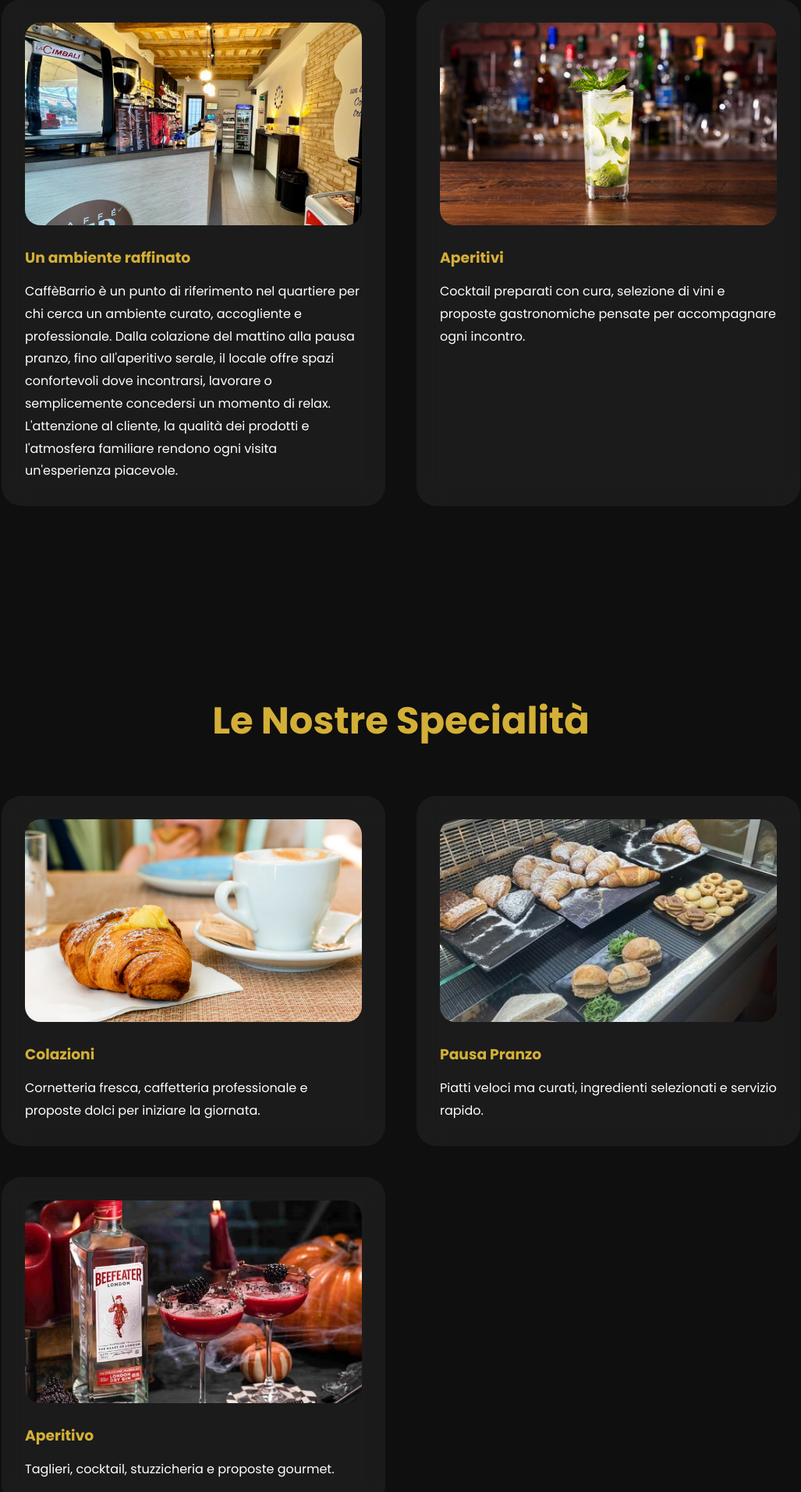
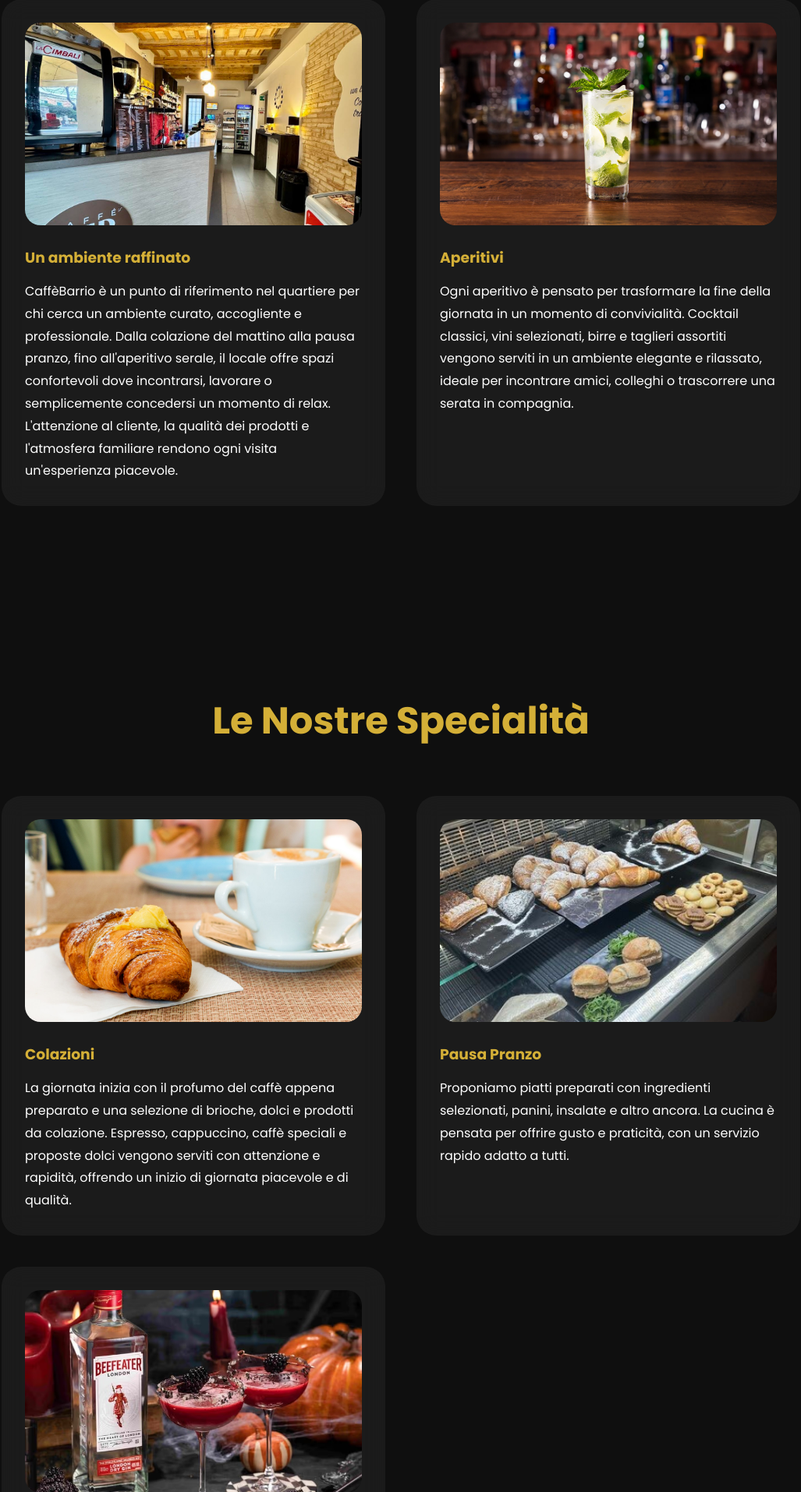
Before and after one commit to ProgrammerPCX/caff-barrio, a Flask app: page / in a window 1280 px wide. Shown: the part 1053-2967 px from the top of the page at 78% size, without its empty margins (126-1153 px from the left). Run offline with Flask 3, Linux system fonts and the light colour scheme.

Commit message:
Update index.html

```diff
--- a/templates/index.html
+++ b/templates/index.html
@@ -49,9 +49,8 @@ L'attenzione al cliente, la qualità dei prodotti e l'atmosfera familiare rendon
 
 <p>
 
-Cocktail preparati con cura,
-selezione di vini e proposte gastronomiche
-pensate per accompagnare ogni incontro.
+Ogni aperitivo è pensato per trasformare la fine della giornata in un momento di convivialità.
+Cocktail classici, vini selezionati, birre e taglieri assortiti vengono serviti in un ambiente elegante e rilassato, ideale per incontrare amici, colleghi o trascorrere una serata in compagnia.
 
 </p>
 
@@ -77,9 +76,8 @@ Le Nostre Specialità
 
 <p>
 
-Cornetteria fresca,
-caffetteria professionale
-e proposte dolci per iniziare la giornata.
+La giornata inizia con il profumo del caffè appena preparato e una selezione di brioche, dolci e prodotti da colazione.
+Espresso, cappuccino, caffè speciali e proposte dolci vengono serviti con attenzione e rapidità, offrendo un inizio di giornata piacevole e di qualità.
 
 </p>
 
@@ -93,9 +91,8 @@ e proposte dolci per iniziare la giornata.
 
 <p>
 
-Piatti veloci ma curati,
-ingredienti selezionati
-e servizio rapido.
+Proponiamo piatti preparati con ingredienti selezionati, panini, insalate e altro ancora.
+La cucina è pensata per offrire gusto e praticità, con un servizio rapido adatto a tutti.
 
 </p>
 
```
